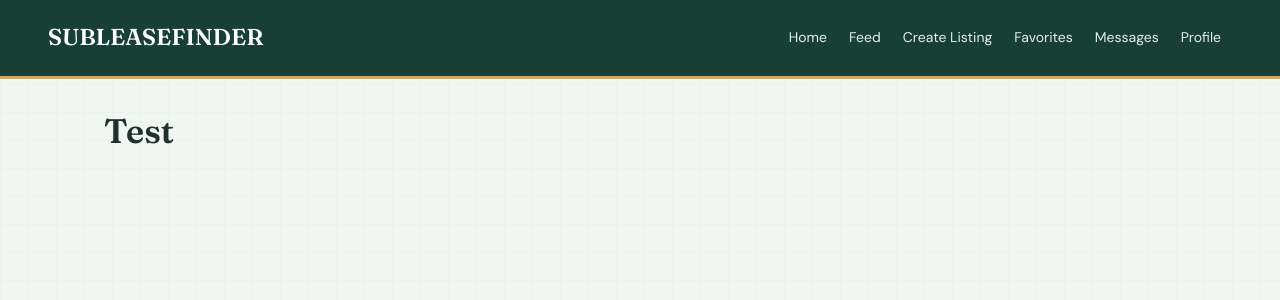
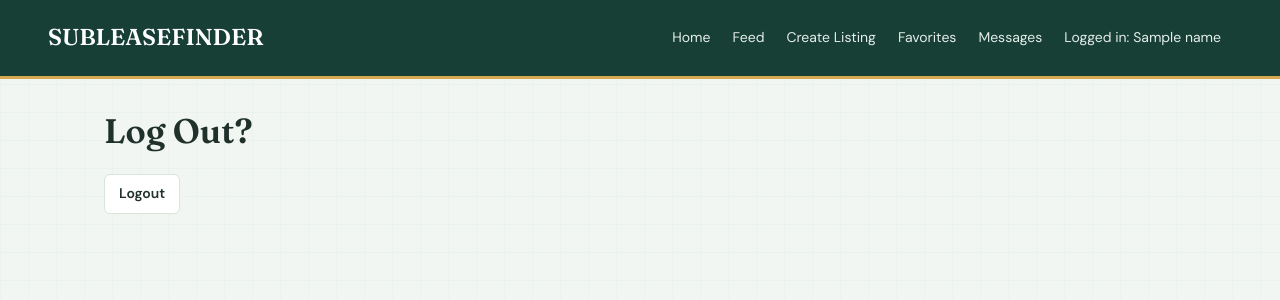
Before and after one commit to CSCI-5117-F26/developing-the-interactive-web-project-1-group-3, a Flask app: template src/developing_the_interactive_web_project_1_group_3/templates/profile.html in a window 1280 px wide. Shown: the top 300 px of the page. Run offline with Flask 3, Linux system fonts and the light colour scheme; the template is opened without the code that fills it: most values are stand-ins (such as "Sample title", 1, 10 or a date in 2020); some libraries are stand-ins or nearby versions.

Commit message:
login/logout feature and initial profile page

```diff
--- a/src/developing_the_interactive_web_project_1_group_3/server.py
+++ b/src/developing_the_interactive_web_project_1_group_3/server.py
@@ -10,6 +10,7 @@ from dotenv import load_dotenv
 from flask import Flask, abort, flash, redirect, render_template, request, session, url_for
 import database
 from authlib.integrations.flask_client import OAuth
+from urllib.parse import quote_plus, urlencode
 
 load_dotenv()
 cloudinary.reset_config()
@@ -57,20 +58,34 @@ oauth.register(
 @app.route("/")
 def render_home():
     listings = database.get_first_six()
+    user = session.get('user')
+    name = None
+    if user and user.get("userinfo"):
+        name = user.get("userinfo").get("name")
+        if name is None:
+            name = user.get("userinfo").get("email")
 
-    return render_template("home.html", listings=listings)
+    return render_template("home.html", listings=listings, name=name)
 
 
 @app.route("/chat")
 def chat():
-    return render_template("chat.html")
+    userinfo = session.get('user').get("userinfo")
+    name = userinfo.get("name")
+    if not name:
+        name = userinfo.get("email")
+    return render_template("chat.html", name=name)
 
 
 @app.route("/create_listing/", methods=["GET", "POST"])
 def create_listing():
+    userinfo = session.get('user').get("userinfo")
+    name = userinfo.get("name")
+    if not name:
+        name = userinfo.get("email")
     if request.method == "GET":
         return render_template(
-            "create_listing.html", google_maps_url=os.environ["GOOGLE_MAPS_URL"]
+            "create_listing.html", google_maps_url=os.environ["GOOGLE_MAPS_URL"], name=name
         )
     else:
         title = request.form.get("title")
@@ -143,11 +158,16 @@ def create_listing():
             app.logger.exception("Could not save listing and image records")
             abort(500, "The listing could not be saved.")
 
-        return redirect(url_for("listing", listing_id=listing["id"]))
+        return redirect(url_for("listing", listing_id=listing["id"], name=name))
 
 
 @app.route("/edit_listing/<int:listing_id>/", methods=["GET", "POST"])
 def edit_listing(listing_id):
+    userinfo = session.get('user').get("userinfo")
+    name = userinfo.get("name")
+    if not name:
+        name = userinfo.get("email")
+
     item = database.get_listing(listing_id)
     if item is None:
         abort(404)
@@ -227,57 +247,81 @@ def edit_listing(listing_id):
         delete_cloudinary_images(removed_public_ids)
         return redirect(url_for("listing", listing_id=listing_id))
 
-    return render_template("edit_listing.html", item=item, images=images)
+    return render_template("edit_listing.html", item=item, images=images, name=name)
 
 
 @app.route("/favorites/")
 def favorites():
+    userinfo = session.get('user').get("userinfo")
+    name = userinfo.get("name")
+    if not name:
+        name = userinfo.get("email")
     listings = database.get_favorites()
-    return render_template("favorites.html", listings=listings)
+    return render_template("favorites.html", listings=listings, name=name)
 
 
 @app.route("/feed/")
 def feed():
+    userinfo = session.get('user').get("userinfo")
+    name = userinfo.get("name")
+    if not name:
+        name = userinfo.get("email")
     listings = database.get_all_listings()
-    return render_template("feed.html", listings=listings)
+    return render_template("feed.html", listings=listings, name=name)
 
 
 @app.route("/listing/<int:listing_id>/")
 def listing(listing_id):
+    userinfo = session.get('user').get("userinfo")
+    name = userinfo.get("name")
+    if not name:
+        name = userinfo.get("email")
     item = database.get_listing(listing_id)
     if item is None:
         abort(404)
     images = database.get_listing_images(listing_id)
     saved = database.is_favorite(listing_id)
-    return render_template("listing.html", item=item, images=images, saved=saved)
+    return render_template("listing.html", item=item, images=images, saved=saved, name=name)
 
 @app.route("/listing/<int:listing_id>/favorite/", methods=["POST"])
 def favorite_listing(listing_id):
+    userinfo = session.get('user').get("userinfo")
+    name = userinfo.get("name")
+    if not name:
+        name = userinfo.get("email")
     item = database.get_listing(listing_id)
     if item is None:
         abort(404)
     database.add_favorite(listing_id)
     flash("Saved to Favorites")
-    return redirect(url_for("listing", listing_id=listing_id))
+    return redirect(url_for("listing", listing_id=listing_id, name=name))
 
 
 @app.route("/listing/<int:listing_id>/unfavorite/", methods=["POST"])
 def unfavorite_listing(listing_id):
+    userinfo = session.get('user').get("userinfo")
+    name = userinfo.get("name")
+    if not name:
+        name = userinfo.get("email")
     item = database.get_listing(listing_id)
     if item is None:
         abort(404)
     database.remove_favorite(listing_id)
     flash("Removed from Favorites")
-    return redirect(url_for("listing", listing_id=listing_id))
+    return redirect(url_for("listing", listing_id=listing_id, name=name))
 
 
 @app.route("/listing/<int:listing_id>/delete/", methods=["POST"])
 def delete_listing(listing_id):
+    userinfo = session.get('user').get("userinfo")
+    name = userinfo.get("name")
+    if not name:
+        name = userinfo.get("email")
     deleted_listing = database.delete_listing(listing_id)
     if deleted_listing is None:
         abort(404)
     delete_cloudinary_images(deleted_listing["image_public_ids"])
-    return redirect(url_for("feed"))
+    return redirect(url_for("feed", name=name))
 
 
 @app.route("/callback", methods=["GET", "POST"])
@@ -296,12 +340,37 @@ def login():
         redirect_uri=url_for("callback", _external=True)
     )
 
+@app.route("/logout")
+def logout():
+    """
+    Logs the user out of the session and from the Auth0 tenant
+    """
+    session.clear()
+    return redirect(
+        "https://" + domain
+        + "/v2/logout?"
+        + urlencode(
+            {
+                "returnTo": url_for("render_home", _external=True),
+                "client_id": client_id,
+            },
+            quote_via=quote_plus,
+        )
+    )
 
 @app.route("/messages/")
 def messages():
-    return render_template("messages.html")
+    userinfo = session.get('user').get("userinfo")
+    name = userinfo.get("name")
+    if not name:
+        name = userinfo.get("email")
+    return render_template("messages.html", name=name)
 
 
 @app.route("/profile/")
 def profile():
-    return render_template("profile.html")
+    userinfo = session.get('user').get("userinfo")
+    name = userinfo.get("name")
+    if not name:
+        name = userinfo.get("email")
+    return render_template("profile.html", name=name)
--- a/src/developing_the_interactive_web_project_1_group_3/templates/home.html
+++ b/src/developing_the_interactive_web_project_1_group_3/templates/home.html
@@ -1,5 +1,3 @@
-
-
 {% extends "layout.html" %}
 {% block content %}
 
--- a/src/developing_the_interactive_web_project_1_group_3/templates/layout.html
+++ b/src/developing_the_interactive_web_project_1_group_3/templates/layout.html
@@ -29,7 +29,13 @@
         <li class="pure-menu-item"><a href="/create_listing" class="pure-menu-link">Create Listing</a></li>
         <li class="pure-menu-item"><a href="/favorites" class="pure-menu-link">Favorites</a></li>
         <li class="pure-menu-item"><a href="/messages" class="pure-menu-link">Messages</a></li>
-        <li class="pure-menu-item"><a href="/profile" class="pure-menu-link">Profile</a></li>
+        {% block session %}
+        {% if name %}
+        <li class="pure-menu-item"><a href="/profile" class="pure-menu-link">Logged in: {{ name }}</a></li>
+        {% else %}
+        <li class="pure-menu-item"><a href="/login" class="pure-menu-link">Login</a></li>
+        {% endif %}
+        {% endblock %}
     </ul>
 </div>
 
--- a/src/developing_the_interactive_web_project_1_group_3/templates/profile.html
+++ b/src/developing_the_interactive_web_project_1_group_3/templates/profile.html
@@ -1,5 +1,7 @@
 {% extends "layout.html" %}
 {% block content %}
 
-<h1>Test</h1>
+<h1>Log Out?</h1>
+<a href="/logout" class="pure-button">Logout</a>
+
 {% endblock %}
```
